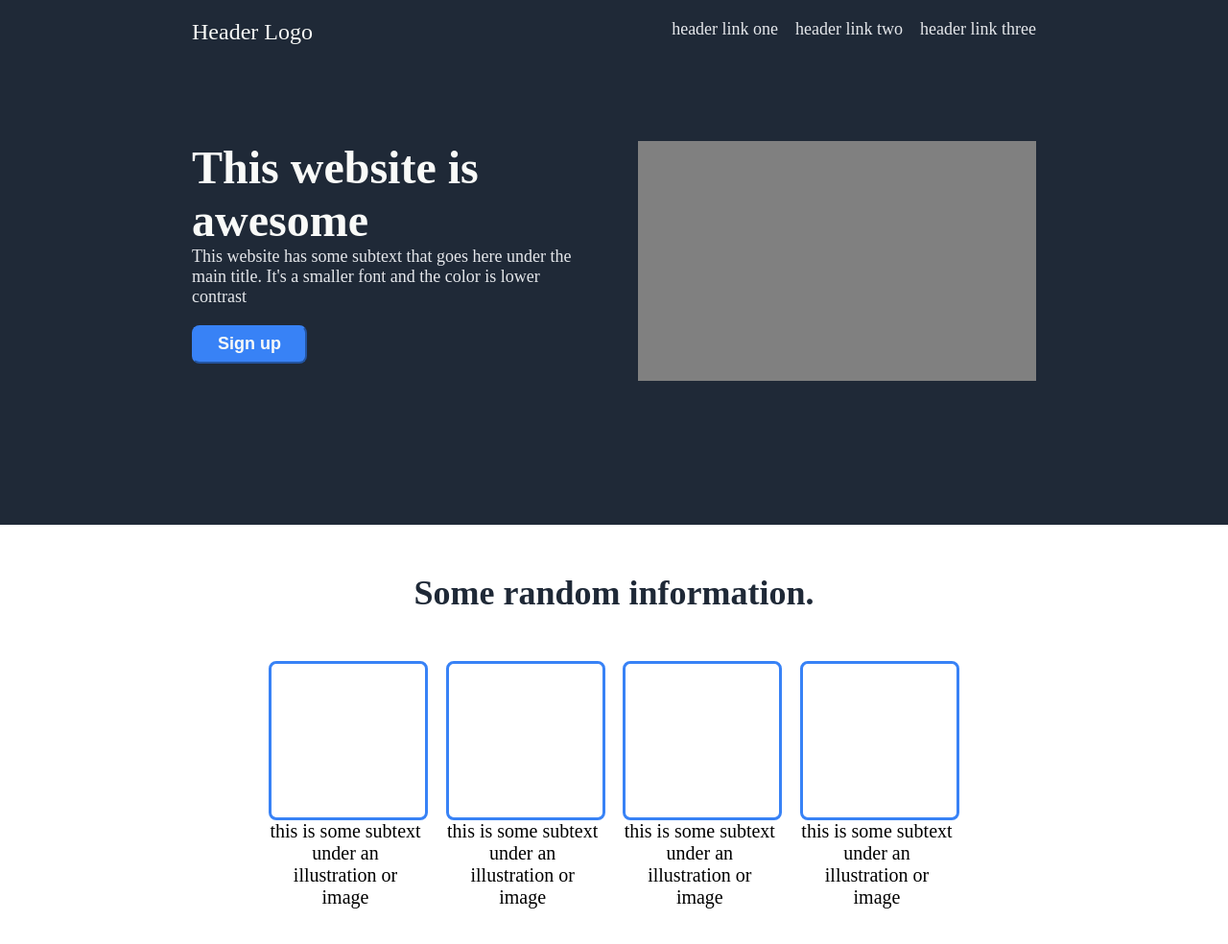
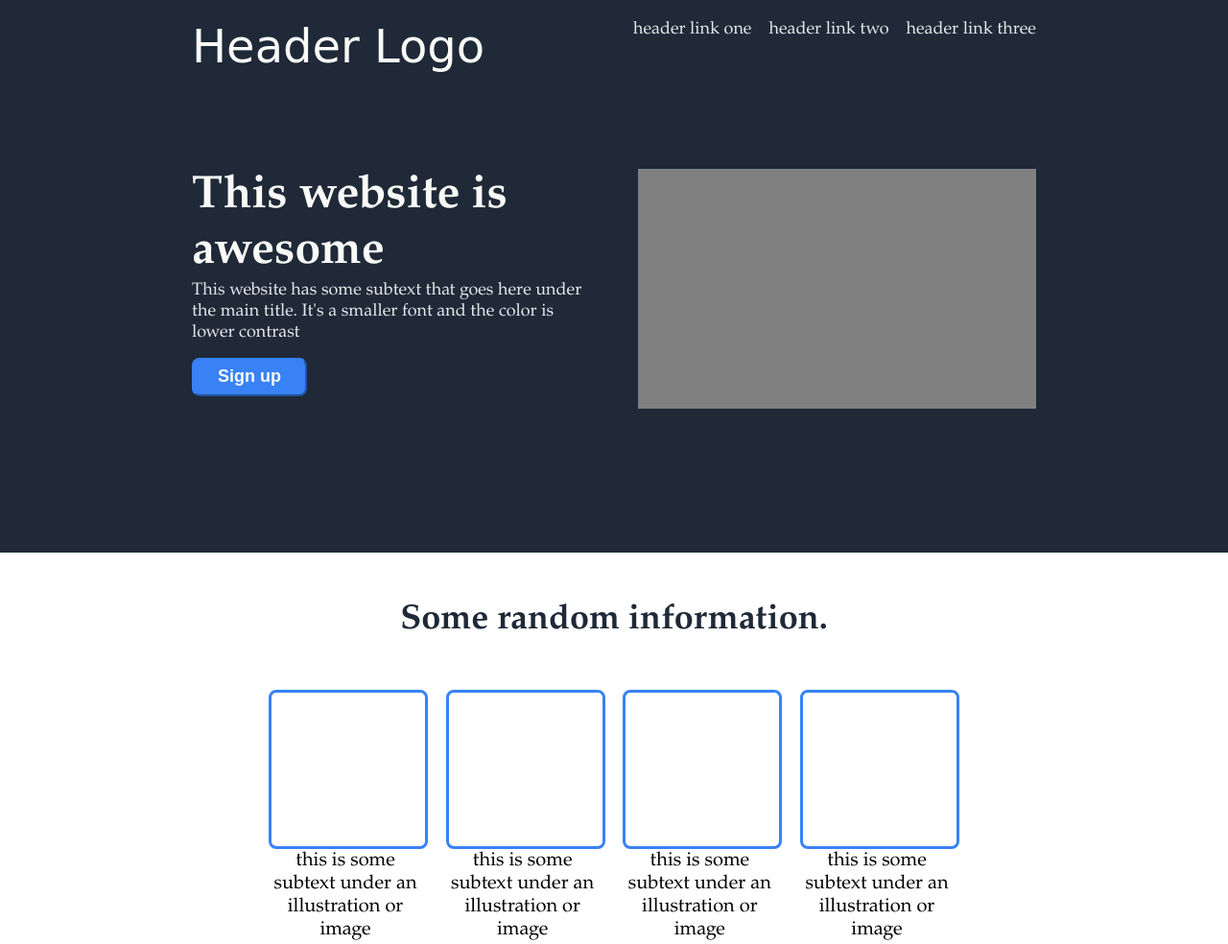
Before and after one commit to corine-dot/landing-page, a plain HTML site: page index.html in a window 1280 px wide. Shown: the top 984 px of the page at 96% size. Drawn offline with Linux system fonts and the light colour scheme.

Commit message:
Apply font style

```diff
--- a/style.css
+++ b/style.css
@@ -3,6 +3,7 @@ body {
     margin: 0;
     min-height: 100vh;
     flex-direction: column;
+    font-family: Garamond, serif;
 }
 
 .first-section {
@@ -19,8 +20,9 @@ body {
 }
 
 .Logo {
-    font-size: 24px;
+    font-size: 48px;
     color: #F9faf8;
+    font-family: 'Brush Script MT', cursive;
 }
 
 .header-links {
```
